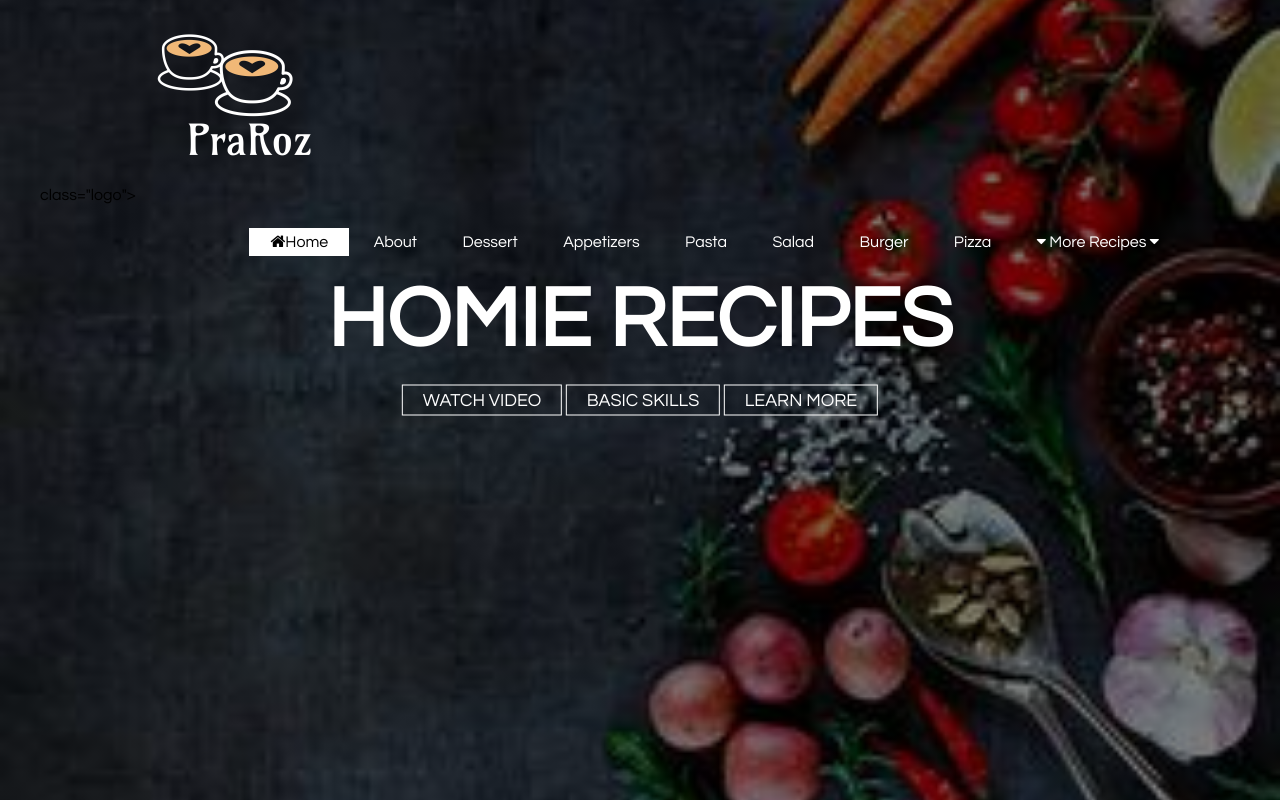
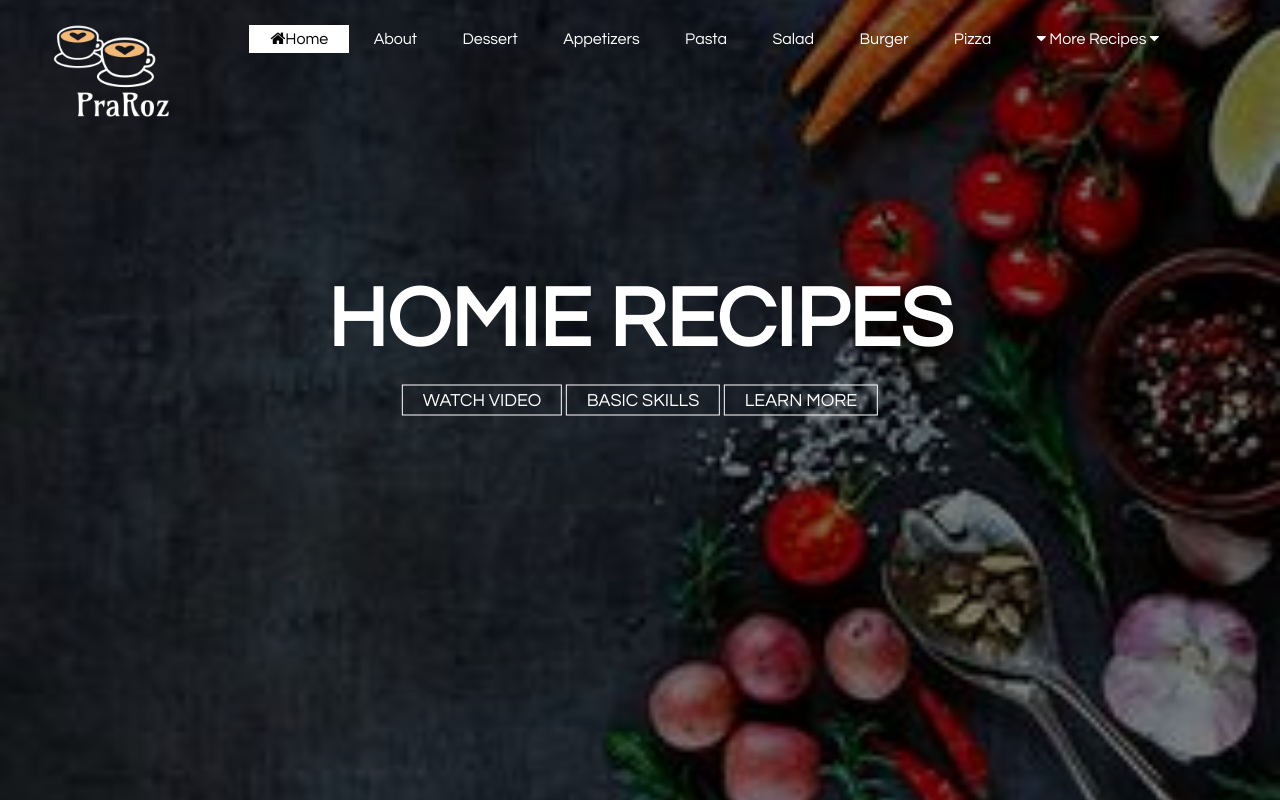
Before and after one commit to batchugiridhar/HomieRecipies, a plain HTML site: page index.html in a window 1280 px wide. Drawn offline with Linux system fonts and the light colour scheme.

Commit message:
Update index.html
Index.html updated

```diff
--- a/index.html
+++ b/index.html
@@ -9,7 +9,7 @@
 <body>
 	<header>
 		<div class="main">
-		<div> class="logo">
+		<div class="logo">
 			<img src="logo.png">
 		</div>
 
```
